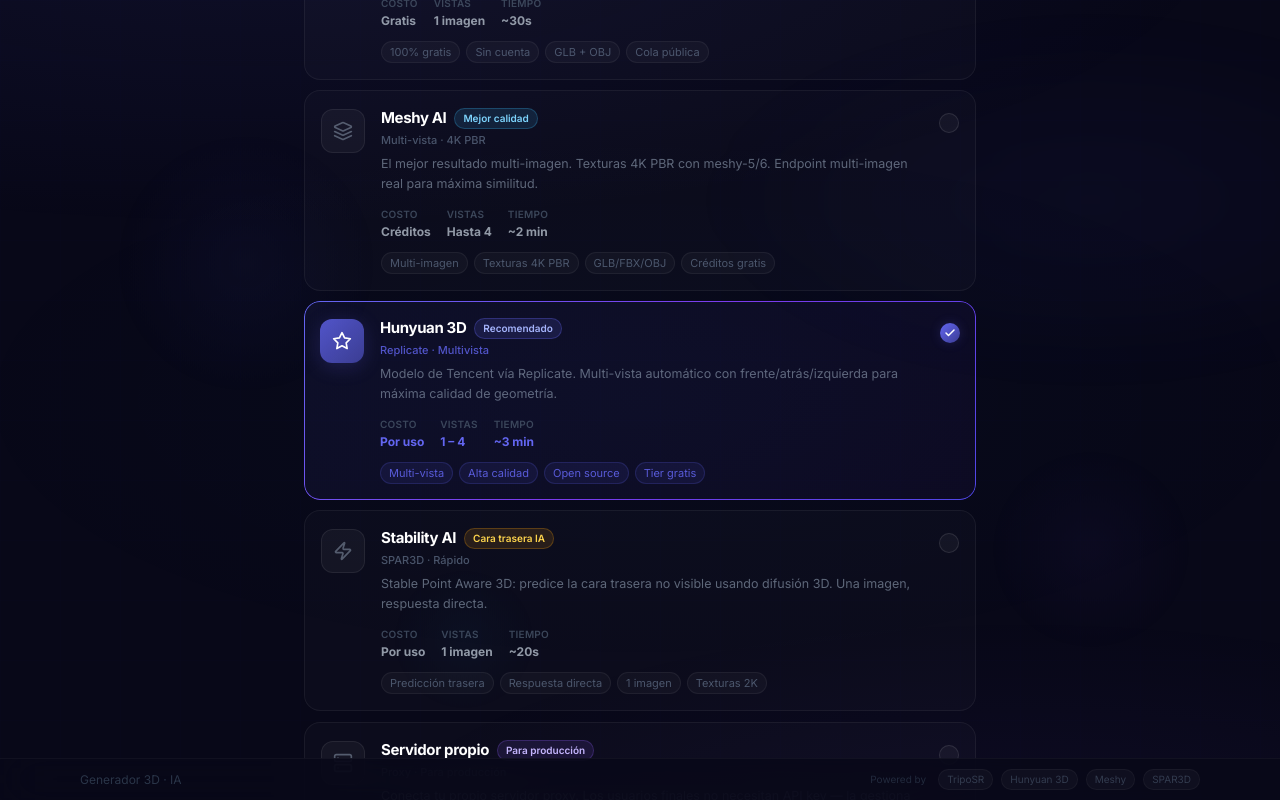
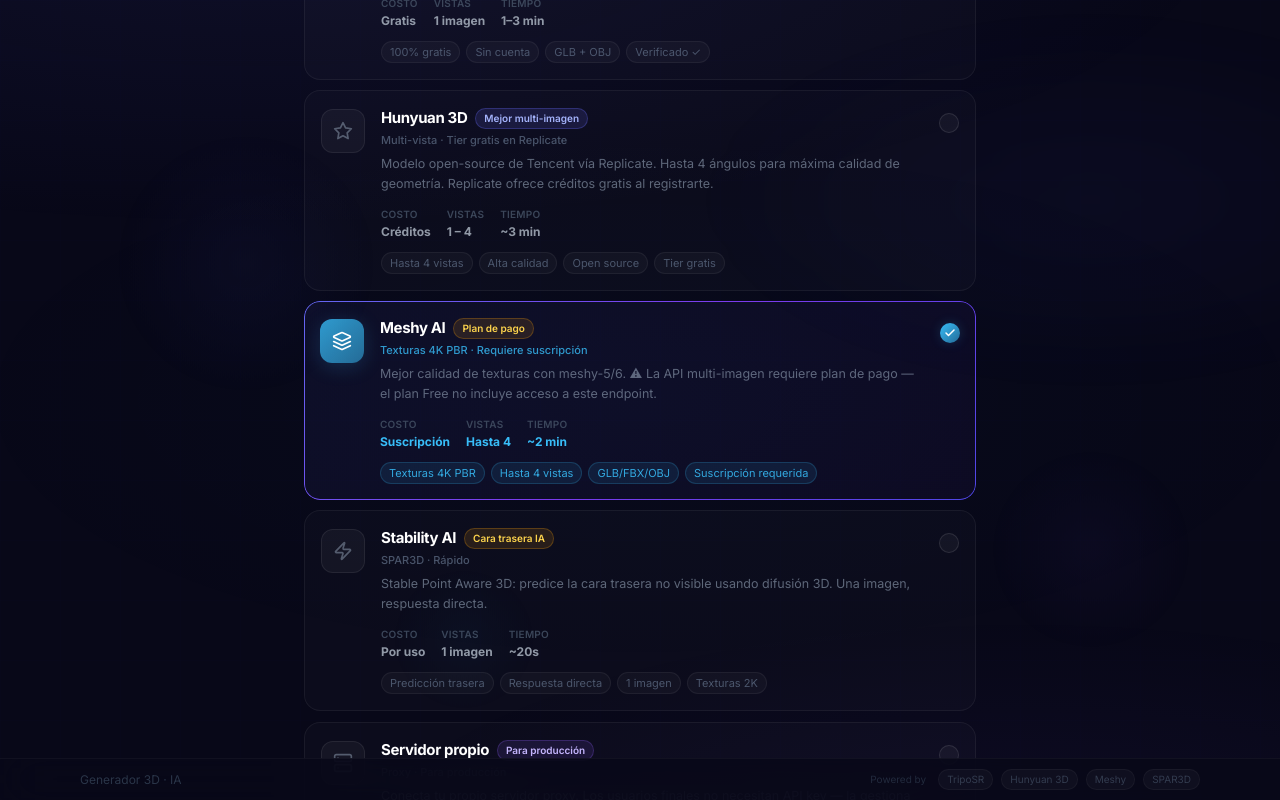
Before and after one commit to jgpazvega-ae/Generador-3D, a React (Vite) app: page / in a window 1280 px wide. Both pictures are taken after a click on the button 640 px from the left and 973 px from the top of the page. Shown: the part 574-1374 px from the top of the page. Built offline with nearby package versions, Linux system fonts and the light colour scheme.

Commit message:
fix: reorder providers — Hunyuan 3D before Meshy; warn Meshy needs paid plan for multi-image API

```diff
--- a/src/components/ApiConfigStep.tsx
+++ b/src/components/ApiConfigStep.tsx
@@ -31,15 +31,15 @@ const PROVIDERS: ProviderInfo[] = [
   {
     id: 'huggingface',
     name: 'TripoSR',
-    tagline: 'Gratis · Sin registro',
-    description: 'Stability AI via HuggingFace Spaces. Una foto → modelo 3D en segundos. Sujeto a disponibilidad de GPU pública.',
+    tagline: 'Gratis · Sin registro · Verificado',
+    description: 'Stability AI via HuggingFace Spaces. Una foto → modelo 3D en segundos. 100% gratis, sin cuenta. Puede tardar 1–3 min si la GPU está inactiva.',
     badge: 'Sin API key',
     badgeStyle: { background: 'rgba(16,185,129,0.12)', color: '#6ee7b7', border: '1px solid rgba(16,185,129,0.25)' },
-    features: ['100% gratis', 'Sin cuenta', 'GLB + OBJ', 'Cola pública'],
+    features: ['100% gratis', 'Sin cuenta', 'GLB + OBJ', 'Verificado ✓'],
     stats: [
       { label: 'Costo', value: 'Gratis' },
       { label: 'Vistas', value: '1 imagen' },
-      { label: 'Tiempo', value: '~30s' },
+      { label: 'Tiempo', value: '1–3 min' },
     ],
     docsUrl: 'https://huggingface.co/spaces/stabilityai/TripoSR',
     icon: <Sparkles className="w-5 h-5" />,
@@ -50,15 +50,35 @@ const PROVIDERS: ProviderInfo[] = [
     noKey: true,
   },
   {
+    id: 'replicate',
+    name: 'Hunyuan 3D',
+    tagline: 'Multi-vista · Tier gratis en Replicate',
+    description: 'Modelo open-source de Tencent vía Replicate. Hasta 4 ángulos para máxima calidad de geometría. Replicate ofrece créditos gratis al registrarte.',
+    badge: 'Mejor multi-imagen',
+    badgeStyle: { background: 'rgba(99,102,241,0.15)', color: '#a5b4fc', border: '1px solid rgba(99,102,241,0.3)' },
+    features: ['Hasta 4 vistas', 'Alta calidad', 'Open source', 'Tier gratis'],
+    stats: [
+      { label: 'Costo', value: 'Créditos' },
+      { label: 'Vistas', value: '1 – 4' },
+      { label: 'Tiempo', value: '~3 min' },
+    ],
+    docsUrl: 'https://replicate.com/tencent/hunyuan3d-2',
+    icon: <Star className="w-5 h-5" />,
+    accentColor: '#6366f1',
+    glowColor: 'rgba(99,102,241,0.2)',
+    keyLabel: 'Replicate API Token',
+    keyPlaceholder: 'r8_...',
+  },
+  {
     id: 'meshy',
     name: 'Meshy AI',
-    tagline: 'Multi-vista · 4K PBR',
-    description: 'El mejor resultado multi-imagen. Texturas 4K PBR con meshy-5/6. Endpoint multi-imagen real para máxima similitud.',
-    badge: 'Mejor calidad',
-    badgeStyle: { background: 'rgba(56,189,248,0.12)', color: '#7dd3fc', border: '1px solid rgba(56,189,248,0.25)' },
-    features: ['Multi-imagen', 'Texturas 4K PBR', 'GLB/FBX/OBJ', 'Créditos gratis'],
+    tagline: 'Texturas 4K PBR · Requiere suscripción',
+    description: 'Mejor calidad de texturas con meshy-5/6. ⚠ La API multi-imagen requiere plan de pago — el plan Free no incluye acceso a este endpoint.',
+    badge: 'Plan de pago',
+    badgeStyle: { background: 'rgba(245,158,11,0.12)', color: '#fcd34d', border: '1px solid rgba(245,158,11,0.25)' },
+    features: ['Texturas 4K PBR', 'Hasta 4 vistas', 'GLB/FBX/OBJ', 'Suscripción requerida'],
     stats: [
-      { label: 'Costo', value: 'Créditos' },
+      { label: 'Costo', value: 'Suscripción' },
       { label: 'Vistas', value: 'Hasta 4' },
       { label: 'Tiempo', value: '~2 min' },
     ],
@@ -68,26 +88,6 @@ const PROVIDERS: ProviderInfo[] = [
     glowColor: 'rgba(56,189,248,0.18)',
     keyLabel: 'Meshy API Key',
     keyPlaceholder: 'msy_...',
-  },
-  {
-    id: 'replicate',
-    name: 'Hunyuan 3D',
-    tagline: 'Replicate · Multivista',
-    description: 'Modelo de Tencent vía Replicate. Multi-vista automático con frente/atrás/izquierda para máxima calidad de geometría.',
-    badge: 'Recomendado',
-    badgeStyle: { background: 'rgba(99,102,241,0.15)', color: '#a5b4fc', border: '1px solid rgba(99,102,241,0.3)' },
-    features: ['Multi-vista', 'Alta calidad', 'Open source', 'Tier gratis'],
-    stats: [
-      { label: 'Costo', value: 'Por uso' },
-      { label: 'Vistas', value: '1 – 4' },
-      { label: 'Tiempo', value: '~3 min' },
-    ],
-    docsUrl: 'https://replicate.com/tencent/hunyuan3d-2',
-    icon: <Star className="w-5 h-5" />,
-    accentColor: '#6366f1',
-    glowColor: 'rgba(99,102,241,0.2)',
-    keyLabel: 'Replicate API Token',
-    keyPlaceholder: 'r8_...',
   },
   {
     id: 'stability',
@@ -416,6 +416,21 @@ export default function ApiConfigStep({ initialConfig, onSave }: Props) {
               </div>
             )}
 
+            {provider === 'meshy' && (
+              <div className="mt-4 pt-4 flex items-start gap-2.5 rounded-xl px-3 py-2.5 animate-slide-down"
+                   style={{ borderTop: '1px solid rgba(255,255,255,0.05)', background: 'rgba(245,158,11,0.06)', border: '1px solid rgba(245,158,11,0.2)' }}>
+                <span className="text-base flex-shrink-0">⚠️</span>
+                <div>
+                  <p className="text-[12px] font-semibold mb-0.5" style={{ color: 'rgba(253,230,138,0.9)' }}>
+                    La API multi-imagen requiere plan de pago
+                  </p>
+                  <p className="text-[11px] leading-relaxed" style={{ color: 'rgba(148,163,184,0.65)' }}>
+                    El plan Free de Meshy no incluye acceso al endpoint multi-imagen. Necesitas al menos el plan Starter. Si solo tienes créditos gratuitos, usa Hunyuan 3D en su lugar.
+                  </p>
+                </div>
+              </div>
+            )}
+
             {error && <p className="text-red-400 text-sm mt-3 flex items-center gap-2"><span>⚠</span> {error}</p>}
           </div>
         )}
```
